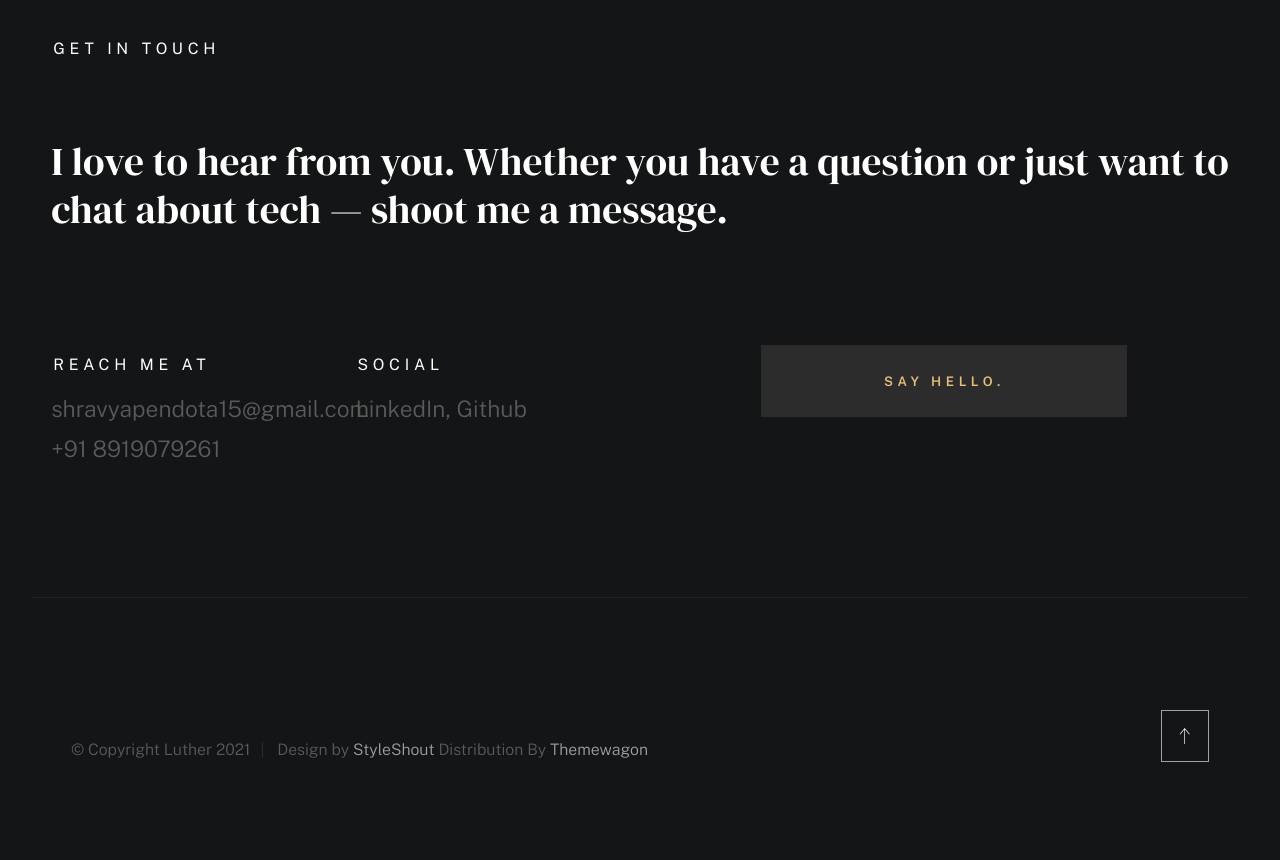
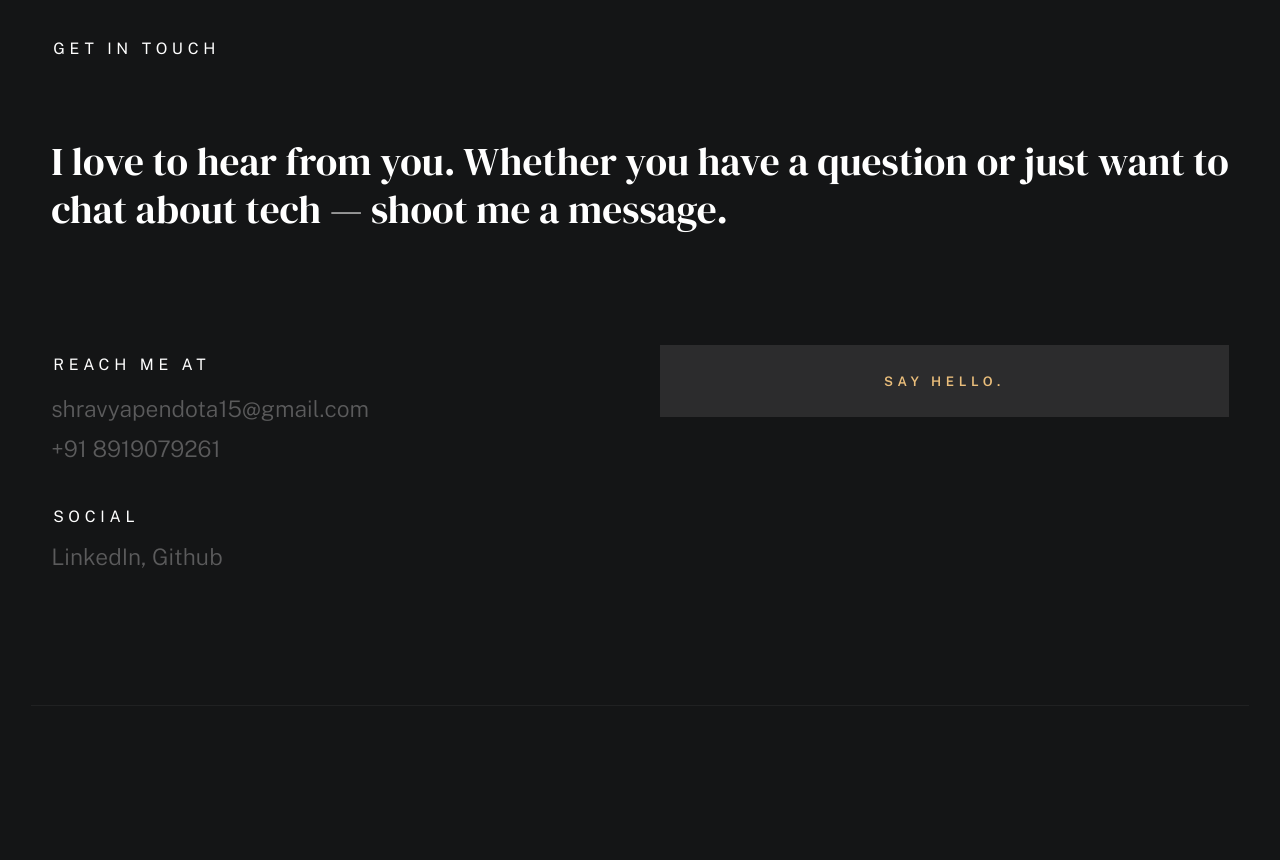
Before and after one commit to shravyapendota/portfolio-project, a plain HTML site: page index.html in a window 1280 px wide. Shown: the part 3412-4272 px from the top of the page. After the commit the page ends 4230 px from the top, so only its background shows below. Drawn offline with nearby package versions, Linux system fonts and the light colour scheme; a web font is replaced by a local one.

Commit message:
all done

```diff
--- a/index.html
+++ b/index.html
@@ -364,21 +364,19 @@
                 </div> <!-- end contact-top -->
 
                 <div class="row contact-bottom">
-                    <div class="column lg-3 md-5 tab-6 stack-on-550 contact-block">
+                <div class="column lg-6 md-6 tab-12 stack-on-550 contact-block">
                     <h3 class="text-pretitle">Reach me at</h3>
                     <p class="contact-links">
                         <a href="mailto:shravyapendota15@gmail.com" class="mailtoui">shravyapendota15@gmail.com</a> <br>
                         <a href="tel:+91 8919079261">+91 8919079261</a>
                     </p>
-                    </div>
-                    <div class="column lg-4 md-5 tab-6 stack-on-550 contact-block">
-                        <h3 class="text-pretitle">Social</h3>
+                    <h4 class="text-pretitle">Social</h4>
                     <ul class="contact-social">
                         <li><a href="https://www.linkedin.com/in/shravyapendota/">LinkedIn</a></li>
                         <li><a href="https://github.com/shravyapendota">Github</a></li>
                     </ul>
                 </div>
-                    <div class="column lg-4 md-12 contact-block">
+                <div class="column lg-6 md-12 contact-block">
                     <a href="mailto:shravyapendota15@gmail.com" class="mailtoui btn btn--medium u-fullwidth contact-btn">Say Hello.</a>
                 </div>
             </div> <!-- end contact-bottom -->
@@ -390,22 +388,6 @@
 
         <!-- ## footer
         ================================================== -->
-        <footer class="s-footer">
-
-            <div class="row">
-                <div class="column ss-copyright">
-                    <span>© Copyright Luther 2021</span>
-                    <span>Design by <a href="https://www.styleshout.com/">StyleShout</a> Distribution By <a href="https://themewagon.com">Themewagon</a></span>
-                </div>
-
-                <div class="ss-go-top">
-                    <a class="smoothscroll" title="Back to Top" href="#top">
-                        <svg xmlns="http://www.w3.org/2000/svg" viewBox="0 0 24 24" fill-rule="evenodd" clip-rule="evenodd"><path d="M11 2.206l-6.235 7.528-.765-.645 7.521-9 7.479 9-.764.646-6.236-7.53v21.884h-1v-21.883z"/></svg>
-                    </a>
-                </div>
-            </div>
-
-        </footer> <!-- end s-footer -->
 
     </div> <!-- end -s-pagewrap -->
 
```
Lines whose indentation alone changed are shown as unchanged.
